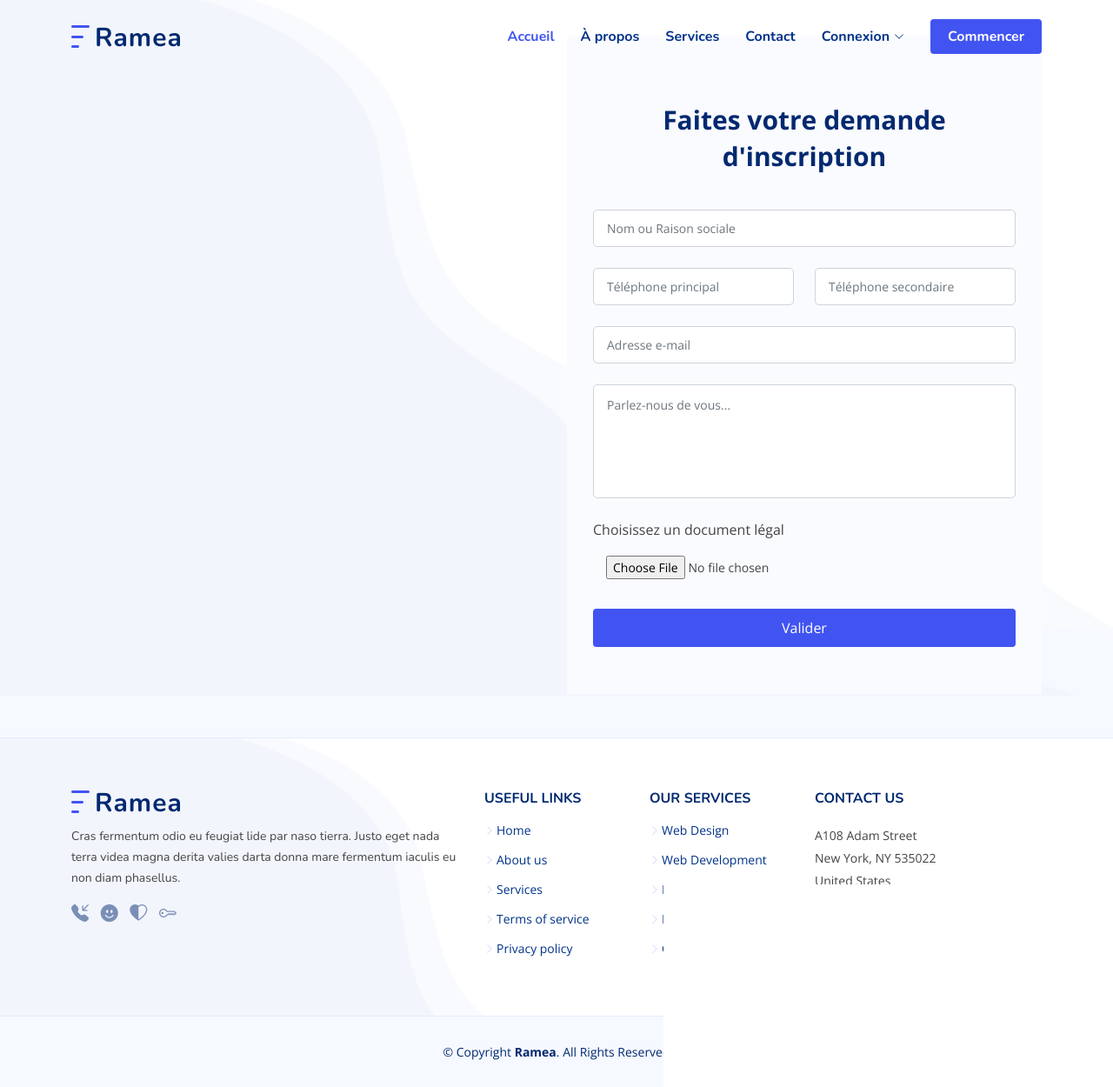
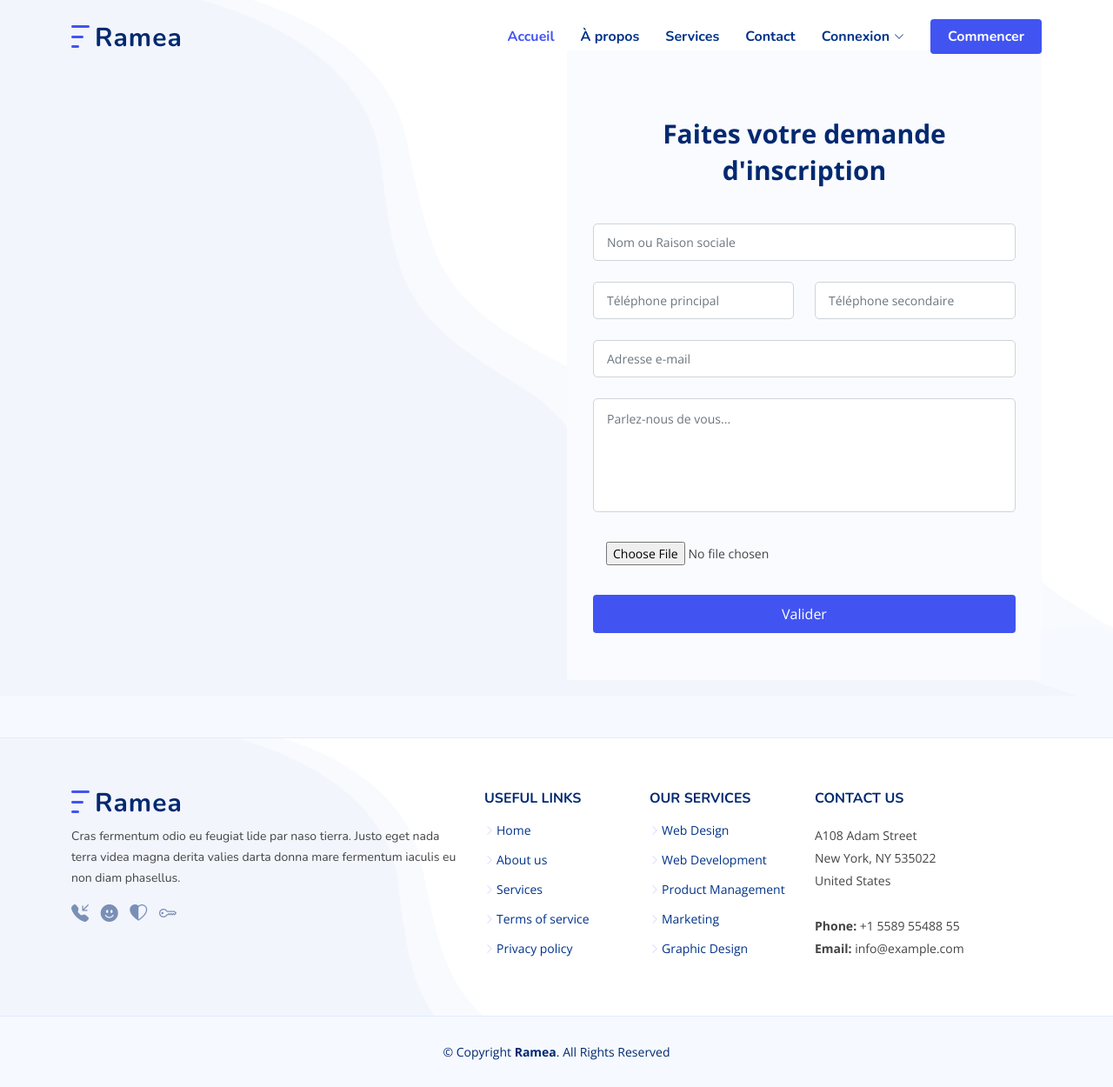
Before and after one commit to iamwinner422/ramea-webapp, a Django app: page /demande/ in a window 1280 px wide. Shown: the whole page at 87% size. Run offline with Django 3.2, Linux system fonts and the light colour scheme; some libraries are stand-ins or nearby versions.

Commit message:
Ajout du file sur le formulaire

```diff
--- a/requestings/forms.py
+++ b/requestings/forms.py
@@ -32,6 +32,8 @@
         "placeholder": "Parlez-nous de vous...",
         'rows': '5',
     }), required=False)
+
+    file = forms.FileInput()
     class Meta:
         model = Requestings
         fields = '__all__'
--- a/templates/administrateurs/index.html
+++ b/templates/administrateurs/index.html
@@ -74,7 +74,7 @@
             form_fields[field].className += ' form-control'
         }
     </script>
-      <!-- Vendor JS Files -->
+      <!-- Vendor  JS Files -->
       <script src="{% static 'assets/vendor/bootstrap/js/bootstrap.bundle.js' %}"></script>
       <script src="{% static 'assets/vendor/aos/aos.js' %}"></script>
       <script src="{% static 'assets/vendor/swiper/swiper-bundle.min.js' %}"></script>
--- a/templates/organisations/index.html
+++ b/templates/organisations/index.html
@@ -53,10 +53,10 @@
                             {% endfor %}
                         </div>
                         <div class="col-md-12 ">
-                            <div class="form-group">
-                                <label class="form-label d-block">Choisissez un document légal</label>
-                                <input type="file" name="file" id="file">
-                            </div>
+                            {{form.file}}
+                            {% for error in form.file.errors %}
+                                <span class="text-danger" style="font-size: 13px; font-weight: lighter; margin-top: 7px; margin-left: 13px;">{{error}}</span>
+                            {% endfor %}
                         </div>
                         <div class="col-md-12 text-center">
                             <button type="submit" class="w-100">Valider</button>
```
